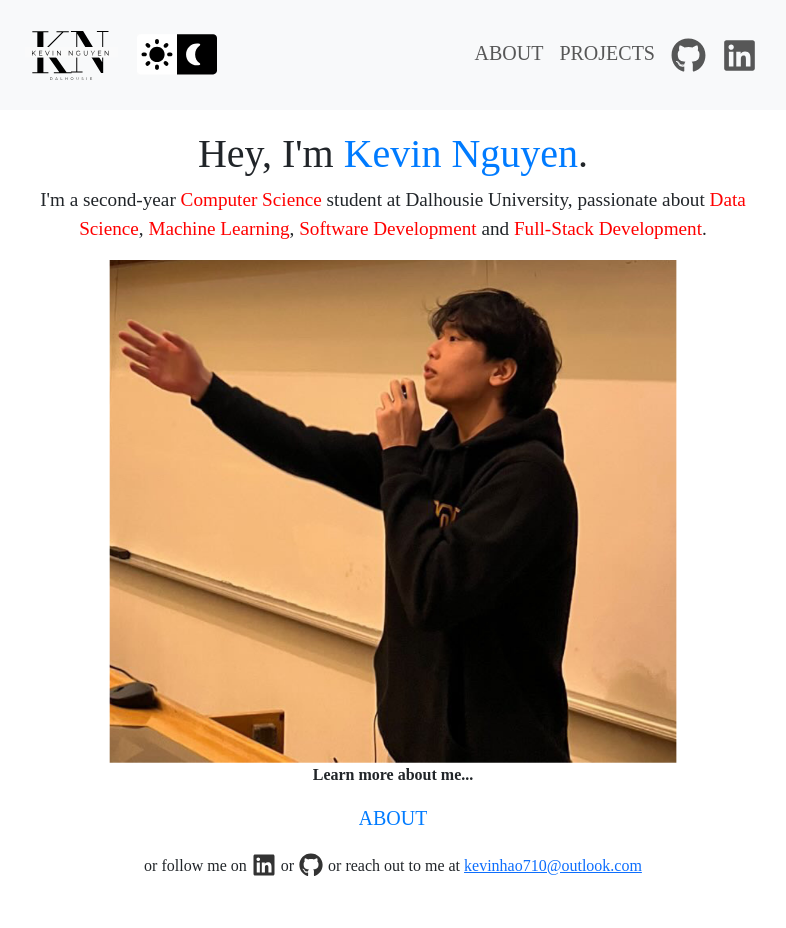
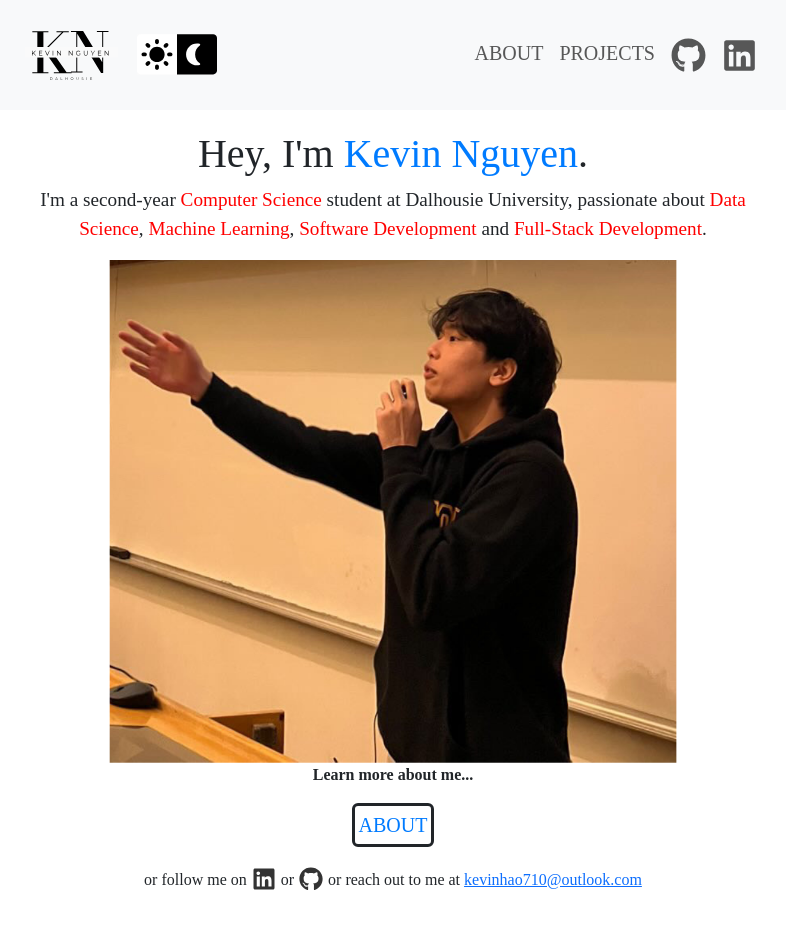
Before and after one commit to KevinDal2027/KevinPortfolio, a React (Vite) app: page / in a window 1280 px wide. Shown: the top 928 px of the page, without its empty margins (247-1033 px from the left). Built offline with nearby package versions, Linux system fonts and the light colour scheme.

Commit message:
About more visible

```diff
--- a/src/components/Home.jsx
+++ b/src/components/Home.jsx
@@ -13,7 +13,7 @@ const Home = () => {
       </p>
       <img src='./homeBG.png' alt="Background" className="home-image" />
       <p className="learn-more">Learn more about me...</p>
-      <Nav.Link as={Link} to="/about" className="fs-5 about-link">ABOUT</Nav.Link>
+      <Nav.Link as={Link} to="/about" className="fs-5 p-1 about-link border rounded-top rounded-bottom border-3 border-dark">ABOUT</Nav.Link>
       <p className="follow-me">
         or follow me on
         <a href="https://linkedin.com/in/kevin-nguyen-dal" target="_blank" rel="noopener noreferrer" className="social-link">
```
